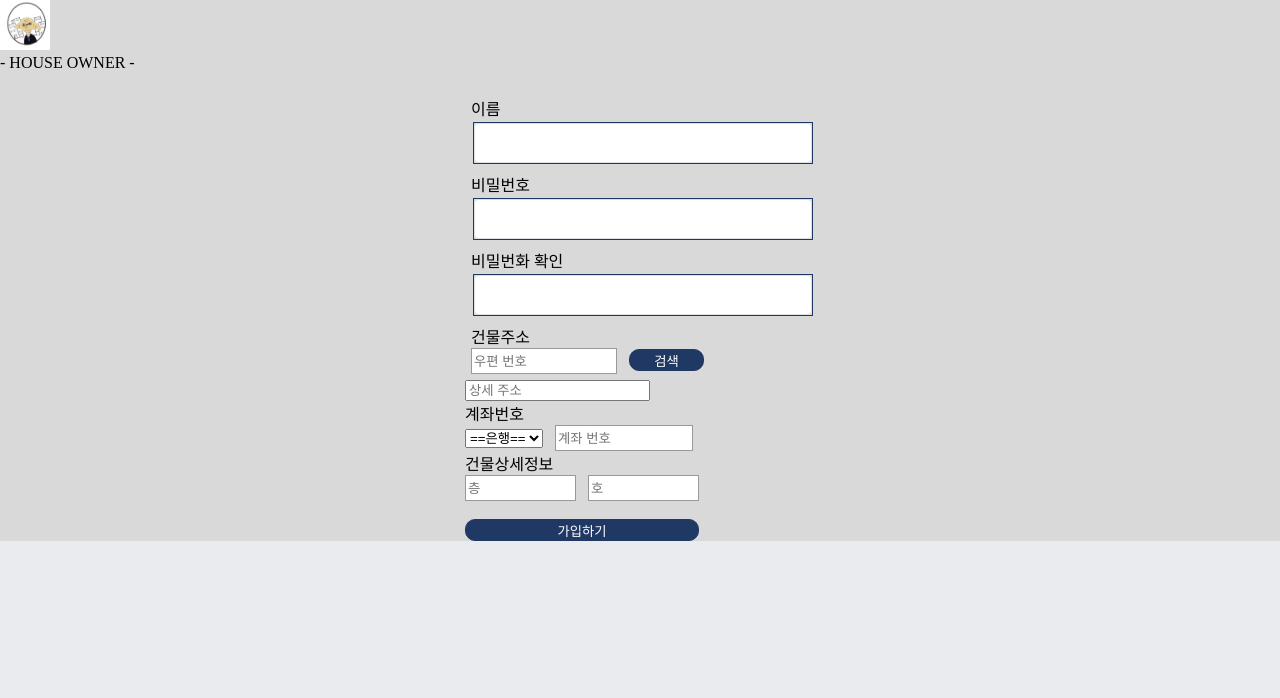
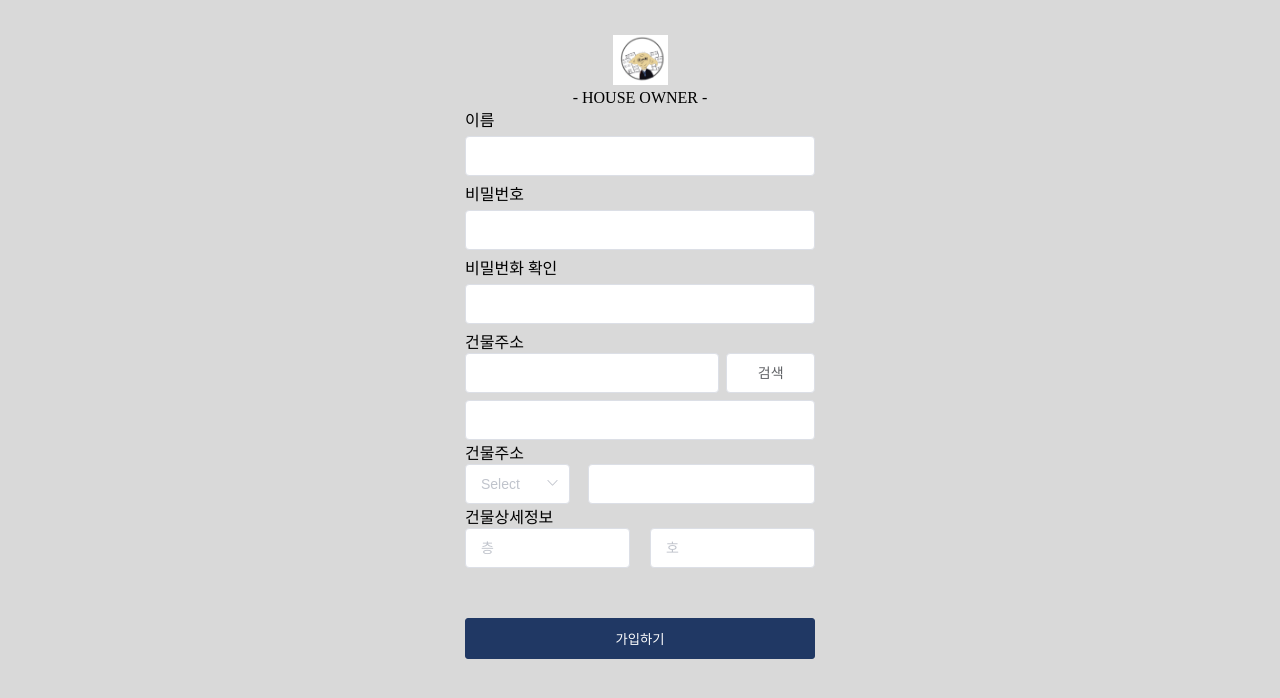
Before and after one commit to houseelfdobby/dobby_front, a Vue app: page /signup/houseowner in a window 1280 px wide. Shown: the top 698 px of the page. Built offline with nearby package versions, Linux system fonts and the light colour scheme.

Commit message:
fix: construct SignUpHouseOwner

```diff
--- a/src/main.js
+++ b/src/main.js
@@ -4,8 +4,11 @@ import router from './router'
 import store from './store'
 // elemetUI
 import ElementUI from 'element-ui';
+import locale from 'element-ui/lib/locale/lang/en'
 import 'element-ui/lib/theme-chalk/index.css';
-Vue.use(ElementUI);
+Vue.use(ElementUI, {
+  locale
+});
 
 Vue.config.productionTip = false
 
--- a/src/views/SignUpHouseOwner.vue
+++ b/src/views/SignUpHouseOwner.vue
@@ -1,45 +1,45 @@
 <template>
   <div class="SignUp">
-    <div class="SignUp-Cotent">
+    <div class="SignUp-Content">
       <div class="SignUp-Banner">
-        <div class="SignUp-BannerImg">
-          <img class="logo" src="@/assets/image/도비.png" alt />
-        </div>
+        <img class="SignUp-BannerImg" src="@/assets/image/도비.png" alt />
         <div class="SignUp-BannerText">- HOUSE OWNER -</div>
-        <br />
       </div>
-      <div class="SignUp-Form" align="left">
+      <div class="SignUp-Form">
         <div class="SignUp-FormItem" v-for="(item, index) in formItems" :key="'basicform'+index">
           <div class="SignUp-FormLabel">{{item.label}}</div>
           <el-input class="SignUp-FormTextInput"></el-input>
         </div>
         <div class="SignUp-FormItem">
           <div class="SignUp-FormLabel">건물주소</div>
-          <input type="text" class="SignUp-FormZipCode" placeholder="우편 번호" /> &nbsp;
-          <input type="button" class="SignUp-FormSearch" value="검색" />
+          <div class="SignUp-FormAddress">
+            <el-input style="gridArea:zip"></el-input>
+            <el-button style="gridArea:button">검색</el-button>
+            <el-input style="gridArea:detail"></el-input>
+          </div>
         </div>
-        <div class>
-          <input type="text" class="SignUp-FormTextbox" placeholder="상세 주소" />
+        <div class="SignUp-FormItem">
+          <div class="SignUp-FormLabel">건물주소</div>
+          <el-select v-model="accountValue" style="width:30%;marginRight:5%;">
+            <el-option
+              v-for="(item,index) in accountOptions"
+              :key="'account'+index"
+              :label="item"
+              :value="item"
+            ></el-option>
+          </el-select>
+          <el-input style="width:65%;"></el-input>
         </div>
-        <div class="Account">
-          <div class="SignUp-FormLabel">계좌번호</div>
-          <select name="bank">
-            <option value selected disabled hidden>==은행==</option>
-            <option value="광주은행">광주은행</option>
-            <option value="전북은행">전북은행</option>
-            <option value="농협">농협</option>
-          </select> &nbsp;
-          <input type="text" class="SignUp-FormAccountNumber" placeholder="계좌 번호" />
+        <div class="SignUp-FormItem">
+          <div class="SignUp-FormLabel">건물상세정보</div>
+          <div style="display:flex;">
+            <el-input style="marginRight:20px;" placeholder="층"></el-input>
+            <el-input placeholder="호"></el-input>
+          </div>
         </div>
-        <div class="Building">
-          <div class="SignUp-FormLabel">건물상세정보</div>
-          <input type="text" class="SignUp-FormBuildingFloor" placeholder="층" /> &nbsp;
-          <input type="text" class="SignUp-FormBuildingRoom" placeholder="호" />
-        </div>
-        <br />
         <input type="button" class="SignUp-FormEnroll" value="가입하기" />
-        <!-- 건물주 Main으로  -->
       </div>
+      <!-- 건물주 Main으로  -->
     </div>
   </div>
 </template>
@@ -54,7 +54,9 @@ export default {
         { label: "이름" },
         { label: "비밀번호" },
         { label: "비밀번화 확인" }
-      ]
+      ],
+      accountOptions: ["광주은행", "전북은행", "농협"],
+      accountValue: ""
     };
   },
   components: {
@@ -65,70 +67,44 @@ export default {
 
 <style lang="scss" scoped>
 @import "@/assets/css/index.scss";
-.el-input {
-  border: 1px solid $mainColor;
-  margin: 2px;
-}
-.el-input__inner {
-  margin: 2px;
-}
 .SignUp {
   font-family: a스마일B;
   background-color: rgb(217, 217, 217);
-  &-BannerImg {
-    .logo {
-      width: 50px;
-      height: 50px;
-    }
-  }
-  &-Form {
+  height: 100%;
+  &-Content {
     width: 100%;
     max-width: 350px;
     margin: auto;
-    &Item {
-      margin: 6px;
+  }
+  &-Banner {
+    padding-top:35px;
+    text-align: center;
+    &Img{
+      width:55px;
     }
+  }
+
+  &-Form {
     &TextInput {
-      width: 100%;
+      margin: 5px auto;
     }
-    &ZipCode {
-      width: 140px;
-      height: 22px;
-      border: 1px solid #999999;
-    }
-    &AccountNumber {
-      width: 132px;
-      height: 22px;
-      border: 1px solid #999999;
-    }
-    &BuildingFloor {
-      width: 105px;
-      height: 22px;
-      border: 1px solid #999999;
-    }
-    &BuildingRoom {
-      width: 105px;
-      height: 22px;
-      border: 1px solid #999999;
-    }
-
-    &Search {
-      font-family: a스마일B;
-      background-color: rgb(32, 56, 100);
-      color: white;
-      width: 75px;
-      height: 22px;
-      border: 1px solid rgb(32, 56, 100);
-      border-radius: 10px;
+    &Address {
+      display: grid;
+      grid-gap: 7px;
+      grid-template-areas:
+        "zip zip button"
+        "detail detail detail";
     }
     &Enroll {
       font-family: a스마일B;
+      margin-top: 50px;
       background-color: rgb(32, 56, 100);
       color: white;
-      width: 234px;
-      height: 22px;
+      padding: 10px;
+      width: 100%;
+      // height: 22px;
       border: 1px solid rgb(32, 56, 100);
-      border-radius: 10px;
+      border-radius: 3px;
     }
   }
 }
```
